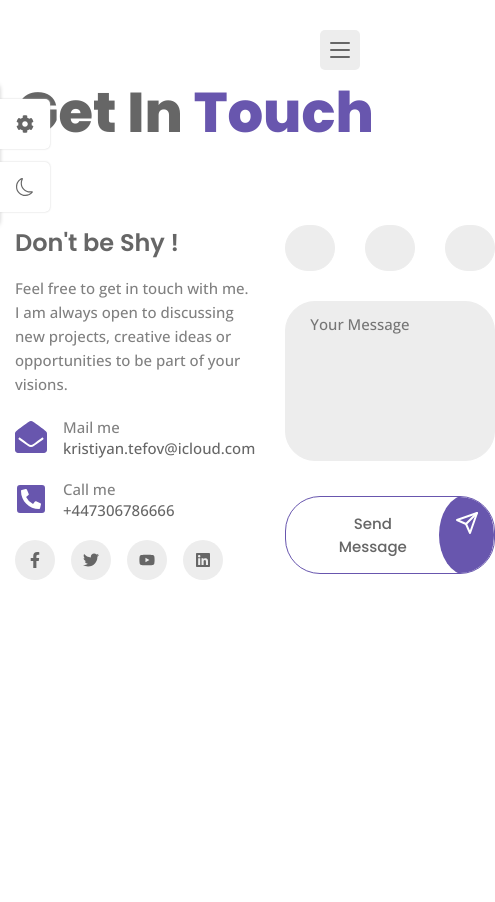
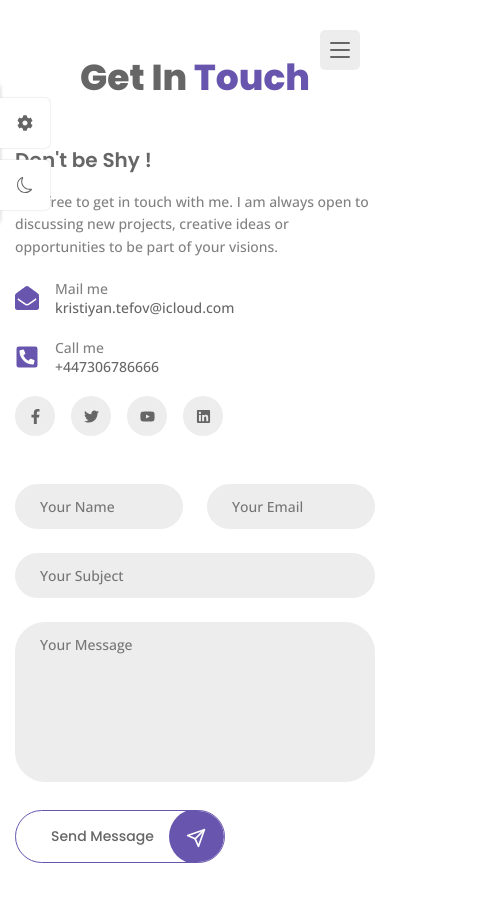
Before and after one commit to kristefov/kristefov, a React (Vite) app: page /contact in a window 390 px wide. Shown: the top 902 px of the page, 495 px wide, since content can reach past the window. Before the commit the page ends 844 px from the top, so only its background shows below. Built offline with nearby package versions, Linux system fonts and the light colour scheme.

Commit message:
responsivness for smaller screen size

```diff
--- a/src/App.css
+++ b/src/App.css
@@ -12,8 +12,8 @@
   --text-white: #fff;
 
   /* Fonts */
-    --body-font: 'Open Sans', sans-serif;
-    --second-font: 'Poppins', sans-serif;
+  --body-font: "Open Sans", sans-serif;
+  --second-font: "Poppins", sans-serif;
 
   --big-font-size: 56px;
   --h1-font-size: 50px;
@@ -32,13 +32,37 @@
   --weight-700: 700;
   --weight-800: 800;
 }
+.dark-theme {
+  --title-color: hsl(0, 0%, 100%);
+  --text-color: hsl(0, 0%, 80%);
+  --body-color: hsl(0, 0%, 7%);
+  --container-color: hsl(0, 1%, 17%);
+  --border-color: hsl(0, 0%, 15%);
+}
 
+/* Responsive typography */
+@media screen and (max-width: 1200px) {
+  :root {
+    --big-font-size: 36px;
+    --h1-font-size: 32px;
+    --h2-font-size: 24px;
+    --h3-font-size: 20px;
+    --large-font-size: 16px;
+    --normal-font-size: 15px;
+    --small-font-size: 14px;
+    --smaller-font-size: 13px;
+    --tiny-font-size: 11px;
+  }
+}
+/* Base */
 * {
   margin: 0;
   padding: 0;
   box-sizing: border-box;
 }
-body, input, textarea {
+body,
+input,
+textarea {
   font-family: var(--body-font);
   font-size: var(--normal-font-size);
   font-weight: var(--weight-500);
@@ -48,7 +72,10 @@
   background-color: var(--body-color);
   color: var(--text-color);
 }
-h1, h2, h3, h4 {
+h1,
+h2,
+h3,
+h4 {
   color: var(--title-color);
   font-family: var(--second-font);
   font-weight: var(--weight-700);
@@ -59,7 +86,9 @@
 a {
   text-decoration: none;
 }
-button, input, textarea {
+button,
+input,
+textarea {
   background-color: transparent;
   border: none;
   outline: none;
@@ -82,7 +111,6 @@
 
 .section {
   padding-block: 70px;
-
 }
 .section__title {
   font-size: var(--big-font-size);
@@ -107,13 +135,12 @@
   position: relative;
   overflow: hidden;
   transition: all 0.25s ease-in-out;
-
 }
 .button:hover {
   color: var(--text-white);
 }
 .button::before {
-    content: '';
+  content: "";
   position: absolute;
   inset: 0;
   background-color: var(--first-color);
@@ -135,5 +162,4 @@
   font-size: var(--large-font-size);
   text-align: center;
   line-height: 60px;
-
 }
--- a/src/components/Themes.jsx
+++ b/src/components/Themes.jsx
@@ -14,18 +14,40 @@
   return color
 }
 
+const getStorageTheme = () => {
+    let theme = 'light-theme';
+    if (localStorage.getItem('theme')) {
+      theme = localStorage.getItem('theme')
+    }
+
+    return theme
+  }
+
 const Themes = () => {
     const [showSwitcher, setShowSwitcher] = useState(false);
     const [color, setColor] = useState(getStorageColor());
-    const [theme, setTheme] = useState('light-theme');
+    const [theme, setTheme] = useState(getStorageTheme());
 
     const changeColor = (color) => {
         setColor(color);
     }
+    const toggleTheme = () => {
+        if (theme === 'light-theme') {
+            setTheme('dark-theme');
+    } else { setTheme('light-theme'); }
+
+    }
      useEffect(() => {
         document.documentElement.style.setProperty('--first-color', color);
         localStorage.setItem('color', color);
-     }, [color])
+     }, [color]);
+
+     useEffect(() => {
+        document.documentElement.className = theme;
+        localStorage.setItem('theme', theme);
+
+     }, [theme])
+
   return (
     <div>
       <div className={`${showSwitcher ? 'show-switcher' : ''} style__switcher`}>
@@ -34,8 +56,8 @@
           <FaCog />
         </div>
 
-        <div className="theme__toggler">
-          <BsMoon />
+        <div className="theme__toggler" onClick={toggleTheme}>
+          {theme === 'light-theme' ? <BsMoon /> : <BsSun /> }
         </div>
 
         <h3 className="style__switcher-title">Style Switcher</h3>
--- a/src/components/navbar.css
+++ b/src/components/navbar.css
@@ -7,6 +7,7 @@
     width: 100%;
     padding: 60px 30px;
     transition: all 0.5s cubic-bezier(0.77, 0.2, 0.05, 1);
+    z-index: 100;
 }
 .show-menu {
     left: 0;
@@ -18,6 +19,10 @@
     column-gap: 24px;
     border-bottom: 1px solid var(--border-color);
     padding-block: 14px;
+}
+
+.dark-theme .nav__link {
+    border-color: hsl(0, 0%, 20%);
 }
 /* This CSS code is styling both the icon and the name of the links within the navigation menu. It sets
 the color of the text to the value of the `--title-color` variable and the font size to 24 pixels.
@@ -51,6 +56,7 @@
     border-radius: 5px;
     background-color: var(--container-color);
     padding: 12px 10px;
+    z-index: 100;
 }
 .nav__toggle span {
     display: block;
@@ -83,6 +89,7 @@
        right: 30px;
        display: flex;
        align-items: center;
+       z-index: 100;
     }
     .nav__item {
         margin-block: 20px;
--- a/src/index.css
+++ b/src/index.css
@@ -0,0 +1,176 @@
+@media screen and (max-width: 1400px) {
+    .container {
+        max-width: calc(100% - 180px);
+    }
+}
+
+@media screen and (max-width: 1200px) {
+    .grid {
+        gap: 20px
+    }
+
+    .home__data {
+        padding-right: 40px;
+    }
+
+    .home__title {
+        font-size: var(--big-font-size);
+    }
+
+    .home__description {
+        font-size: var(--small-font-size);
+    }
+
+    .stats__title {
+        padding-left: 35px;
+    }
+
+    .stats__title::before {
+        width: 22px;
+    }
+
+    .skills__container {
+        row-gap: 32px;
+    }
+
+    .progress__circle {
+        width: 100px;
+        height: 100px;
+    }
+
+    .skills__title {
+        margin-top: 20px;
+    }
+
+    .resume__icon {
+        width: 36px;
+        height: 36px;
+        line-height: 38px;
+    }
+
+    .resume__item {
+        padding-left: 55px;
+    }
+
+    .portfolio__modal-content {
+        max-width: 600px;
+    }
+
+    .modal__close {
+        width: 40px;
+        height: 40px;
+    }
+
+    .form__input-group {
+        grid-template-columns: repeat(2, 1fr);
+        column-gap: 24px;
+    }
+
+    .form__input-group .form__input-div:last-child {
+        grid-column: 1/-1;
+    }
+
+    .form__input-div {
+        margin-bottom: 24px;
+    }
+}
+
+@media screen and (max-width: 1024px) {
+    .container {
+        max-width: 720px;
+    }
+
+    .home {
+        padding: 20px;
+        grid-template-columns: 5fr 7fr;
+    }
+
+    .home__data {
+        padding-right: 0;
+    }
+
+    .section {
+        padding-block: 50px;
+    }
+
+    .section__title {
+        margin-bottom: 40px;
+    }
+
+    .about__container,
+    .resume__container,
+    .contact__container {
+        grid-template-columns: 1fr;
+    }
+
+    .about__container {
+        row-gap: 40px;
+    }
+
+    .subtitle__center {
+        margin-bottom: 45px;
+    }
+
+    .skills__container {
+        grid-template-columns: repeat(3, 1fr);
+    }
+
+    .resume__container {
+        row-gap: 45px;
+    }
+
+    .resume__item:not(:last-child) {
+        margin-bottom: 45px;
+    }
+
+    .separator {
+        margin: 65px auto 50px;
+    }
+
+    .portfolio__container {
+        grid-template-columns: repeat(2, 1fr);
+    }
+
+    .contact__container {
+    row-gap: 48px;
+    }
+
+}
+
+@media screen and (max-width: 768px) {
+    .home {
+        grid-template-columns: 1fr;
+        justify-items: center;
+        row-gap: 10px;
+    }
+
+    .color__block {
+        display: none;
+    }
+
+    .home__img {
+        width: 270px;
+        height: 270px;
+        border-radius: 50%;
+        margin-top: auto;
+    }
+
+    .home__content {
+        max-width: 500px;
+        text-align: center;
+        margin-bottom: auto;
+    }
+
+    .home__title {
+        padding-left: 0;
+    }
+
+    .home__title::before {
+        all: unset
+    }
+
+    .home__title span {
+        display: block;
+    }
+
+}
--- a/src/pages/portfolio/portfolio.css
+++ b/src/pages/portfolio/portfolio.css
@@ -86,7 +86,7 @@
 
 .modal__list {
     grid-template-columns: repeat(2, 1fr);
-    row-gap: 10px;
+    row-gap: 10px !important;
     margin-bottom: 24px;
 }
 
```
Lines whose indentation alone changed are shown as unchanged.
